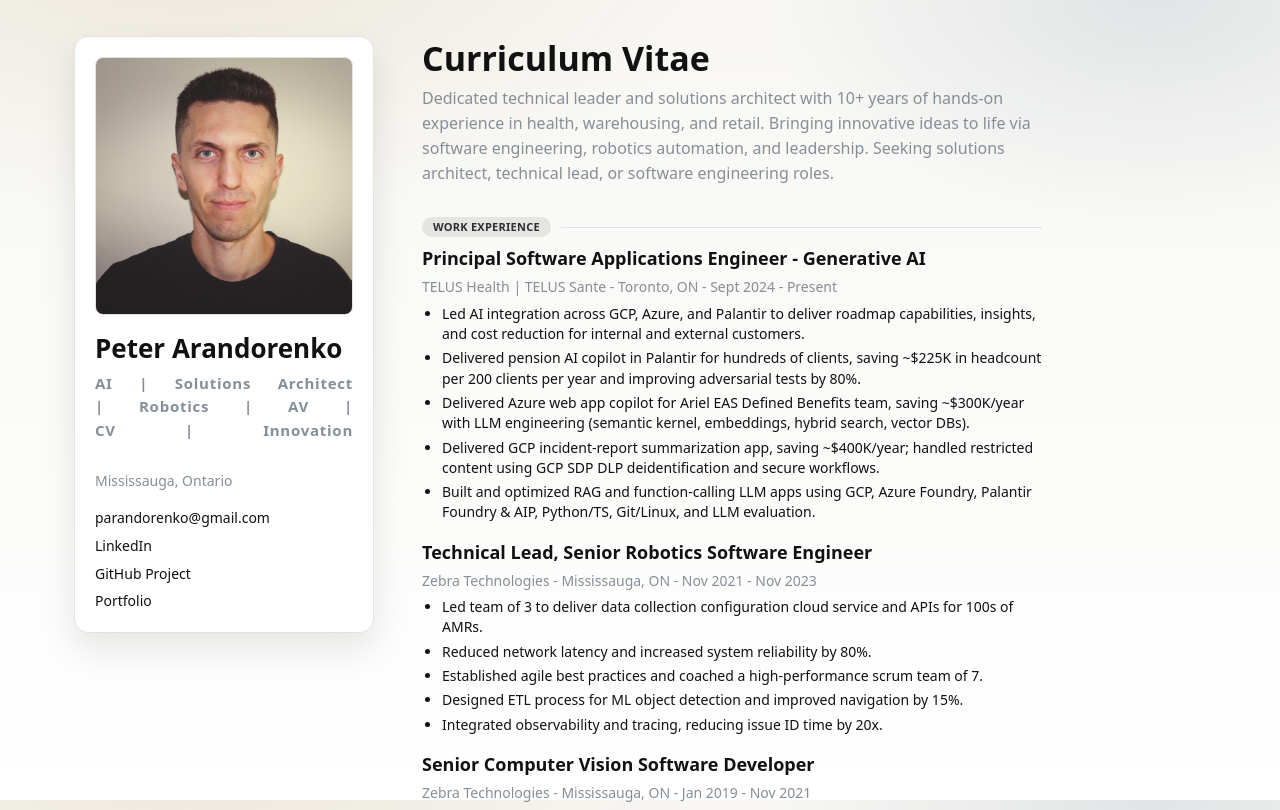
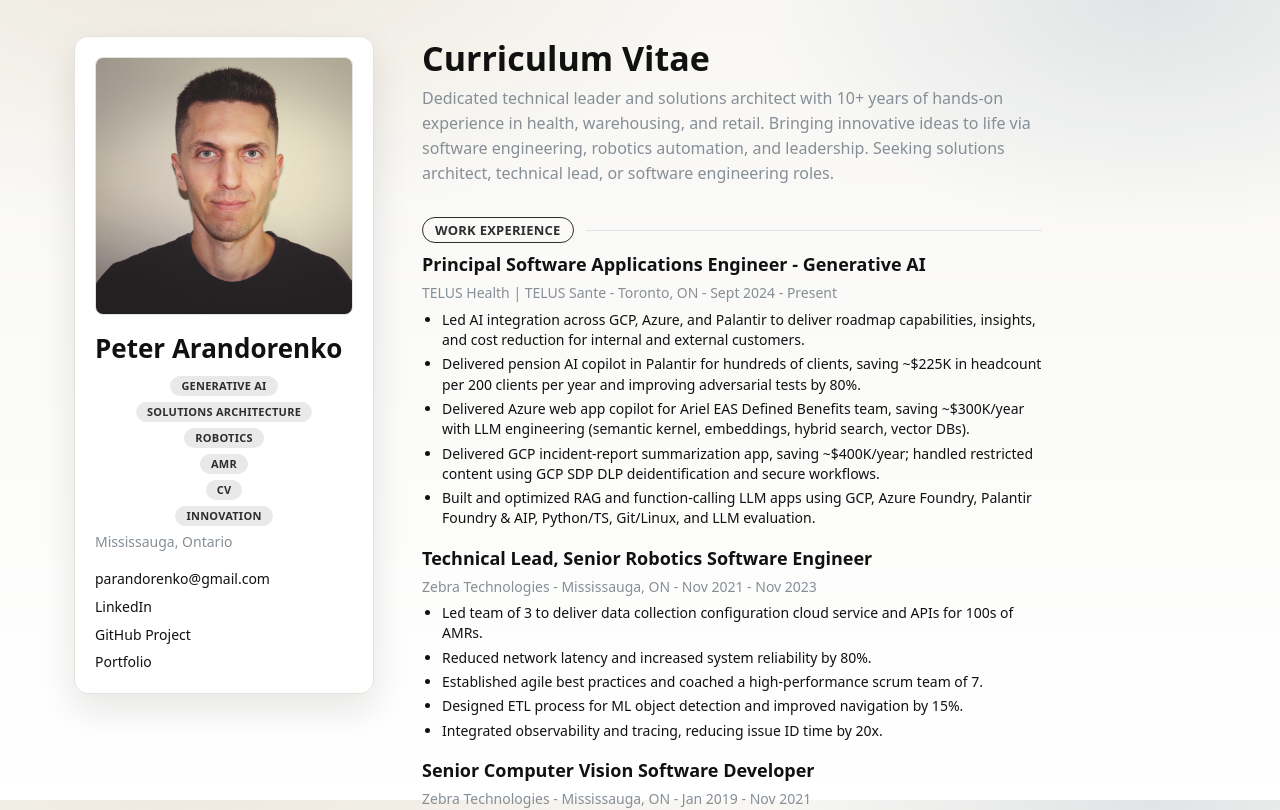
Before and after one commit to parandor/parandor.github.io, a React (Vite) app: page / in a window 1280 px wide. Shown: the top 810 px of the page. Built offline with nearby package versions, Linux system fonts and the light colour scheme.

Commit message:
feat: refine CV layout, content, and Mantine styling

```diff
--- a/src/app/App.tsx
+++ b/src/app/App.tsx
@@ -16,8 +16,8 @@ import { cv } from '../data/cvData'
 function Section({ title, children }: { title: string; children: React.ReactNode }) {
   return (
     <Stack gap={8}>
-      <Group gap="xs">
-        <Badge variant="light" color="dark">
+      <Group gap="sm" align="center">
+        <Badge variant="outline" color="dark" radius="xl" size="lg">
           {title}
         </Badge>
         <Divider style={{ flex: 1 }} />
@@ -39,9 +39,17 @@ export default function App() {
 
             <Stack gap={6} mt="md">
               <Title order={2}>{cv.name}</Title>
-              <Text c="dimmed" className="headline">
-                {cv.headline}
-              </Text>
+              <Stack gap={6} align="center" className="headlineBubbles">
+                {cv.headline.split(',').map((item) => {
+                  const label = item.trim()
+                  if (!label) return null
+                  return (
+                    <Badge key={label} variant="light" color="dark" radius="xl">
+                      {label}
+                    </Badge>
+                  )
+                })}
+              </Stack>
               <Text size="sm" c="dimmed">
                 {cv.address}
               </Text>
--- a/src/data/cvData.ts
+++ b/src/data/cvData.ts
@@ -1,6 +1,6 @@
 export const cv = {
   name: 'Peter Arandorenko',
-  headline: 'AI | Solutions Architect | Robotics | AV | CV | Innovation',
+  headline: 'Generative AI, Solutions Architecture, Robotics, AMR, CV, Innovation',
   location: 'Mississauga, Ontario',
   address: 'Mississauga, Ontario',
   email: 'parandorenko@gmail.com',
--- a/src/styles/global.css
+++ b/src/styles/global.css
@@ -109,21 +109,9 @@ a:hover {
   word-break: break-word;
 }
 
-.headline {
-  font-size: 15px;
-  font-weight: 600;
-  letter-spacing: 0.05em;
-  word-spacing: 0.18em;
-  text-align: justify;
-  text-align-last: justify;
-  display: block;
-  text-wrap: balance;
-}
-
-.headline::after {
-  content: '';
-  display: inline-block;
-  width: 100%;
+.headlineBubbles {
+  margin-top: 4px;
+  justify-content: center;
 }
 
 .sideLink:hover {
```
